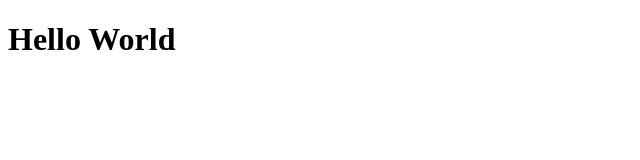
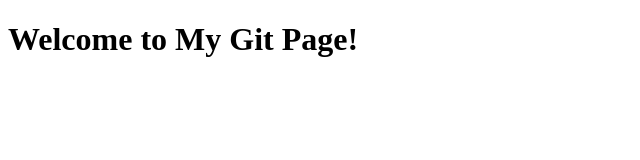
Before and after one commit to SomewhatProfessional/somewhatprofessional.github.io, a plain HTML site: page index.html in a window 1280 px wide. Shown: the whole page, without its empty margins (0-640 px from the left). Drawn offline with Linux system fonts and the light colour scheme.

Commit message:
Update index.html

```diff
--- a/index.html
+++ b/index.html
@@ -1,12 +1,9 @@
 <!DOCTYPE html>
-<html lang="en>
-
-  <head>
-    <meta charset="UTF-8"/>
-  </head>
-
-  <body>
-    <h1>Hello World</h1>
-  </body>
-
+<html>
+<head>
+    <title>My Git Page</title>
+</head>
+<body>
+    <h1>Welcome to My Git Page!</h1>
+</body>
 </html>
```
